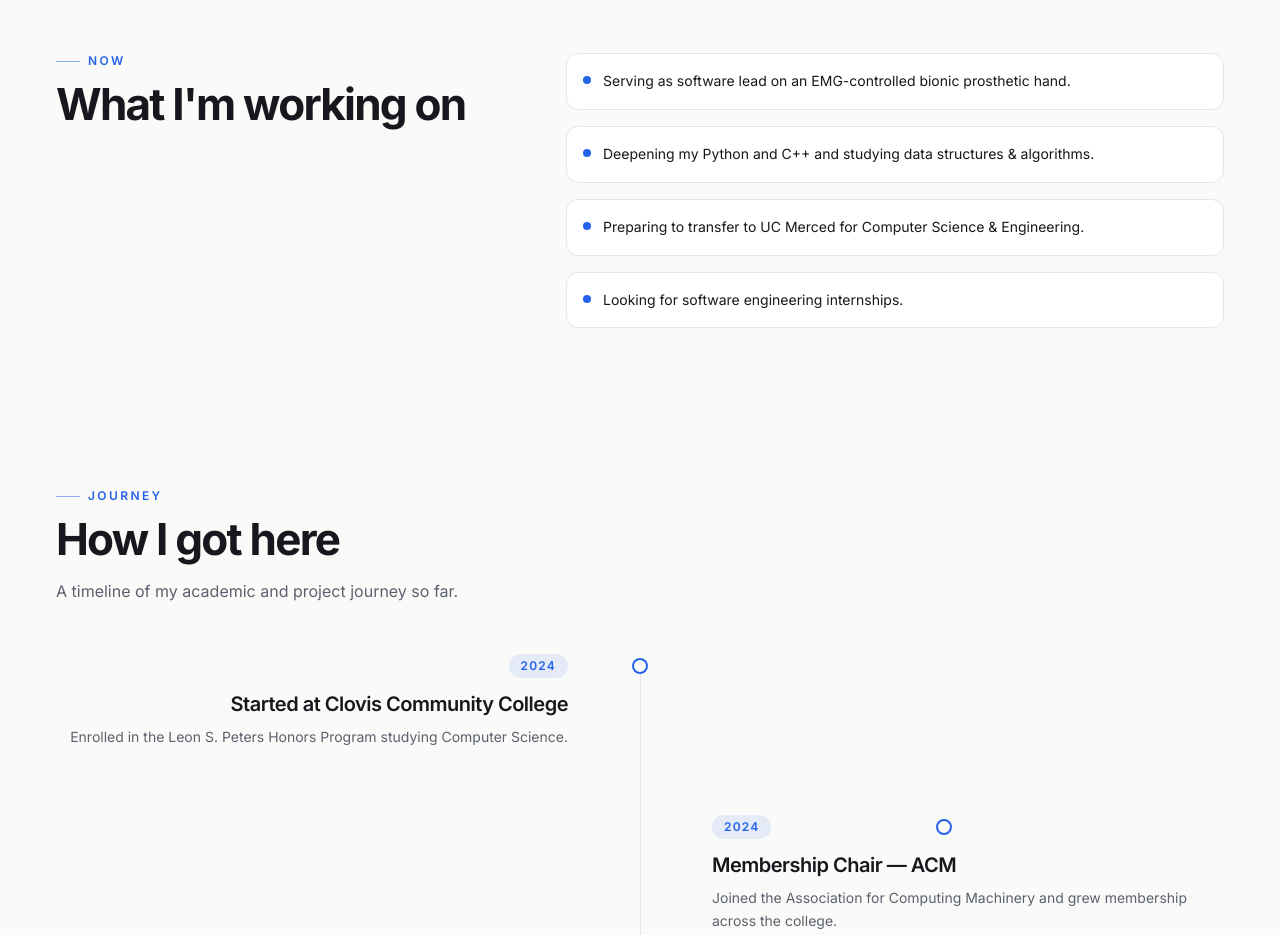
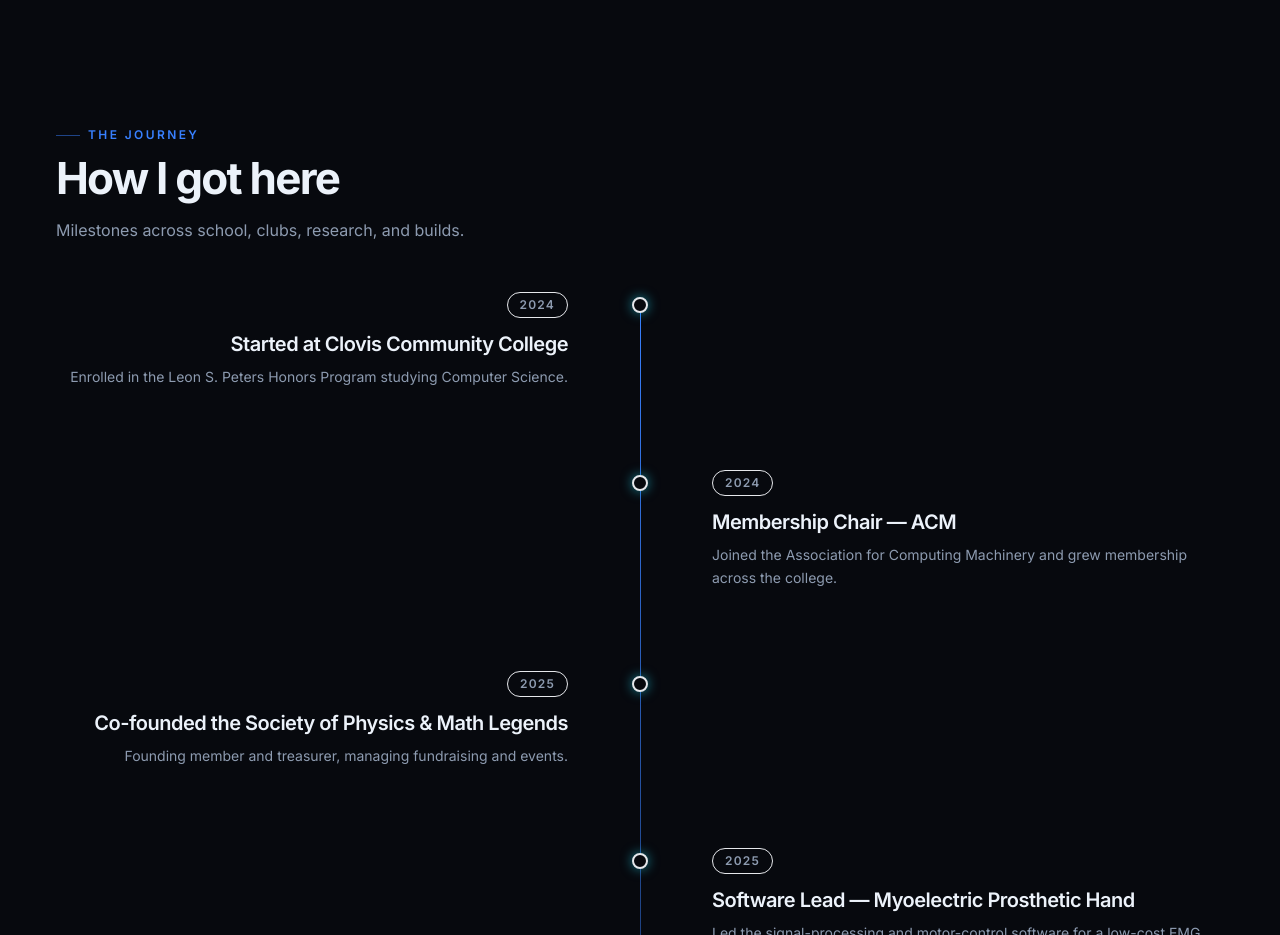
Before and after one commit to Ishanarora35/portfolio, a Next.js app: page / in a window 1280 px wide. Shown: the part 2640-3575 px from the top of the page. Built offline with nearby package versions, Linux system fonts and the light colour scheme.

Commit message:
Add files via upload

```diff
--- a/src/app/globals.css
+++ b/src/app/globals.css
@@ -2,9 +2,23 @@
 @tailwind components;
 @tailwind utilities;
 
-/* Theme tokens. Light is default; the dark class on html flips them. */
-/* RGB triplets so Tailwind opacity modifiers work. */
+/* Electric dark-first theme. Light is a fallback via .light on html. */
 :root {
+  --bg: 7 9 14;
+  --card: 14 18 27;
+  --card-2: 20 26 38;
+  --ink: 236 242 250;
+  --muted: 141 155 176;
+  --line: 30 38 52;
+  --accent: 56 128 255;
+  --accent-hover: 96 165 255;
+  --accent-ink: 4 8 16;
+  --cyan: 34 211 238;
+  --lime: 74 222 128;
+  color-scheme: dark;
+}
+
+.light {
   --bg: 250 250 248;
   --card: 255 255 255;
   --card-2: 244 244 241;
@@ -14,45 +28,47 @@
   --accent: 37 99 235;
   --accent-hover: 29 78 216;
   --accent-ink: 255 255 255;
+  --cyan: 6 148 162;
+  --lime: 22 163 74;
   color-scheme: light;
 }
 
-.dark {
-  --bg: 15 18 22;
-  --card: 23 26 32;
-  --card-2: 30 34 41;
-  --ink: 245 246 247;
-  --muted: 152 161 176;
-  --line: 38 42 49;
-  --accent: 96 165 250;
-  --accent-hover: 59 130 246;
-  --accent-ink: 12 15 20;
-  color-scheme: dark;
+html { scroll-behavior: smooth; }
+body { @apply bg-base text-muted antialiased; }
+::selection { @apply bg-accent/30 text-ink; }
+
+/* Dotted tech grid */
+.bg-grid {
+  background-image: radial-gradient(circle at 1px 1px, rgb(var(--ink) / 0.06) 1px, transparent 0);
+  background-size: 34px 34px;
+}
+/* Line grid for hero */
+.bg-lines {
+  background-image:
+    linear-gradient(to right, rgb(var(--accent) / 0.06) 1px, transparent 1px),
+    linear-gradient(to bottom, rgb(var(--accent) / 0.06) 1px, transparent 1px);
+  background-size: 56px 56px;
+  mask-image: radial-gradient(ellipse 70% 60% at 50% 0%, #000 40%, transparent 100%);
+}
+/* Gradient text */
+.text-gradient {
+  background-image: linear-gradient(100deg, rgb(var(--accent)), rgb(var(--cyan)) 55%, rgb(var(--lime)));
+  background-size: 200% auto;
+  -webkit-background-clip: text;
+  background-clip: text;
+  color: transparent;
+  animation: shimmer 8s linear infinite;
+}
+/* Glow ring on hover for tags */
+.glow-tag {
+  transition: box-shadow .25s ease, border-color .25s ease, color .25s ease;
+}
+.glow-tag:hover {
+  color: rgb(var(--cyan));
+  border-color: rgb(var(--cyan) / 0.6);
+  box-shadow: 0 0 0 1px rgb(var(--cyan) / 0.3), 0 0 18px rgb(var(--cyan) / 0.25);
 }
 
-html {
-  scroll-behavior: smooth;
-}
-
-body {
-  @apply bg-base text-muted antialiased;
-}
-
-::selection {
-  @apply bg-accent/20 text-ink;
-}
-
-.bg-grid {
-  background-image: radial-gradient(circle at 1px 1px, rgb(var(--ink) / 0.05) 1px, transparent 0);
-  background-size: 32px 32px;
-}
-
-::-webkit-scrollbar {
-  width: 10px;
-}
-::-webkit-scrollbar-track {
-  background: transparent;
-}
-::-webkit-scrollbar-thumb {
-  @apply rounded-full bg-line;
-}
+::-webkit-scrollbar { width: 10px; }
+::-webkit-scrollbar-track { background: transparent; }
+::-webkit-scrollbar-thumb { @apply rounded-full bg-line; }
--- a/src/app/layout.tsx
+++ b/src/app/layout.tsx
@@ -19,10 +19,10 @@ export const metadata: Metadata = {
     "Ishan Arora",
     "Software Engineer",
     "Computer Science",
+    "Robotics",
+    "Embedded Systems",
     "Portfolio",
-    "Embedded Systems",
     "Next.js",
-    "React",
   ],
   authors: [{ name: site.name }],
   creator: site.name,
@@ -41,11 +41,11 @@ export const metadata: Metadata = {
   robots: { index: true, follow: true },
 };
 
-// Light is the default. Add `.dark` before paint only if the user chose it.
+// Dark is the default. Add `.light` before paint only if the user chose it.
 const themeScript = `
   try {
-    if (localStorage.getItem('theme') === 'dark') {
-      document.documentElement.classList.add('dark');
+    if (localStorage.getItem('theme') === 'light') {
+      document.documentElement.classList.add('light');
     }
   } catch (e) {}
 `;
@@ -60,7 +60,7 @@ export default function RootLayout({
       <head>
         <script dangerouslySetInnerHTML={{ __html: themeScript }} />
       </head>
-      <body className="flex min-h-screen flex-col font-sans selection:bg-accent/20">
+      <body className="flex min-h-screen flex-col font-sans selection:bg-accent/30">
         <Navbar />
         <main className="flex-1">{children}</main>
         <Footer />
--- a/src/app/page.tsx
+++ b/src/app/page.tsx
@@ -1,28 +1,46 @@
-import { ArrowRight, GraduationCap, MapPin, Mail } from "lucide-react";
+import { ArrowRight, FlaskConical, Rocket, Trophy, Sparkles } from "lucide-react";
 import Hero from "@/components/Hero";
 import Section, { SectionHeading } from "@/components/Section";
 import ProjectCard from "@/components/ProjectCard";
-import SkillBadge from "@/components/SkillBadge";
 import Reveal from "@/components/Reveal";
 import Button from "@/components/Button";
 import { featuredProjects } from "@/data/projects";
 import { skills } from "@/data/skills";
-import { site, now, journey } from "@/data/site";
+import { now, journey } from "@/data/site";
+
+const beyond = [
+  {
+    icon: Trophy,
+    tag: "Research",
+    title: "Honors Research Symposium",
+    body: "Authored & presented \"The Algorithm Behind the Divide\" on how recommendation algorithms drive political polarization — at the Central Valley Honors Research Symposium.",
+  },
+  {
+    icon: Sparkles,
+    tag: "Leadership",
+    title: "Clubs & Teams",
+    body: "Membership Chair of ACM, founding Treasurer of the Society of Physics & Math Legends, and software lead on the Engineering Club's prosthetic-arm team.",
+  },
+  {
+    icon: Rocket,
+    tag: "Community",
+    title: "Giving Back",
+    body: "100+ volunteer hours at Poverello House and 130+ hours tutoring — recognized with the President's Volunteer Service Award.",
+  },
+];
 
 export default function Home() {
-  const primarySkills = skills.slice(0, 4);
-
   return (
     <>
       <Hero />
 
-      {/* Featured Projects */}
-      <Section className="py-20">
+      {/* In the Lab — featured projects */}
+      <Section className="py-24">
         <Reveal>
           <SectionHeading
-            eyebrow="Featured Projects"
-            title="Selected work"
-            description="A few projects that show what I've been building and researching."
+            eyebrow="In the Lab"
+            title="Things I've built"
+            description="Hardware, software, and research projects where I turned an idea into something that runs."
           />
         </Reveal>
         <div className="grid gap-6 sm:grid-cols-2">
@@ -39,20 +57,51 @@ export default function Home() {
         </div>
       </Section>
 
-      {/* Currently */}
-      <Section className="py-20">
+      {/* The Journey — timeline */}
+      <Section className="py-24">
+        <Reveal>
+          <SectionHeading
+            eyebrow="The Journey"
+            title="How I got here"
+            description="Milestones across school, clubs, research, and builds."
+          />
+        </Reveal>
+        <div className="relative mt-4">
+          <div aria-hidden className="absolute left-[7px] top-2 bottom-2 w-px bg-gradient-to-b from-accent via-cyan to-lime md:left-1/2" />
+          <div className="space-y-14 md:space-y-20">
+            {journey.map((item, i) => (
+              <Reveal key={i} delay={i * 0.04}>
+                <div className="relative grid gap-4 md:grid-cols-2 md:gap-12">
+                  <span aria-hidden className="absolute left-0 top-1.5 h-4 w-4 rounded-full border-2 border-cyan bg-base shadow-[0_0_12px_rgb(var(--cyan)/0.6)] md:left-1/2 md:-translate-x-1/2" />
+                  <div className={i % 2 === 0 ? "pl-8 md:pl-0 md:pr-12 md:text-right" : "pl-8 md:col-start-2 md:pl-12"}>
+                    <span className="inline-block rounded-full border border-cyan/40 bg-cyan/10 px-3 py-1 text-xs font-semibold uppercase tracking-widest text-cyan">
+                      {item.year}
+                    </span>
+                    <h3 className="mt-3 text-xl font-semibold tracking-tight text-ink">{item.title}</h3>
+                    <p className="mt-2 text-sm leading-relaxed text-muted">{item.detail}</p>
+                  </div>
+                </div>
+              </Reveal>
+            ))}
+          </div>
+        </div>
+      </Section>
+
+      {/* On the Horizon — now / current work */}
+      <Section className="py-24">
         <div className="grid gap-10 lg:grid-cols-[1fr_1.4fr]">
           <Reveal>
-            <SectionHeading eyebrow="Now" title="What I'm working on" />
+            <SectionHeading
+              eyebrow="On the Horizon"
+              title="What's next"
+              description="Current builds, learning, and the road to UC Merced."
+            />
           </Reveal>
           <Reveal delay={0.05}>
             <ul className="space-y-4">
               {now.map((item, i) => (
-                <li
-                  key={i}
-                  className="flex items-start gap-3 rounded-xl border border-line bg-card p-4"
-                >
-                  <span className="mt-1.5 h-2 w-2 shrink-0 rounded-full bg-accent" />
+                <li key={i} className="flex items-start gap-3 rounded-xl border border-line bg-card p-4 transition-colors hover:border-accent/50">
+                  <FlaskConical className="mt-0.5 shrink-0 text-cyan" size={18} />
                   <span className="text-sm leading-relaxed text-ink">{item}</span>
                 </li>
               ))}
@@ -61,140 +110,67 @@ export default function Home() {
         </div>
       </Section>
 
-      {/* Journey timeline — spacious two-column layout */}
-      <Section className="py-20">
+      {/* Beyond the Build — leadership / research / community */}
+      <Section className="py-24">
         <Reveal>
           <SectionHeading
-            eyebrow="Journey"
-            title="How I got here"
-            description="A timeline of my academic and project journey so far."
+            eyebrow="Beyond the Build"
+            title="Leadership, research & impact"
+            description="The work that happens around the code."
           />
         </Reveal>
-
-        <div className="relative mt-4">
-          {/* vertical line */}
-          <div
-            aria-hidden
-            className="absolute left-[7px] top-2 bottom-2 w-px bg-line md:left-1/2"
-          />
-          <div className="space-y-12 md:space-y-16">
-            {journey.map((item, i) => (
-              <Reveal key={i} delay={i * 0.04}>
-                <div
-                  className={`relative grid gap-4 md:grid-cols-2 md:gap-12 ${
-                    i % 2 === 0 ? "" : "md:[&>*:first-child]:col-start-2"
-                  }`}
-                >
-                  {/* node */}
-                  <span
-                    aria-hidden
-                    className="absolute left-0 top-1.5 h-4 w-4 -translate-x-[0px] rounded-full border-2 border-accent bg-base md:left-1/2 md:-translate-x-1/2"
-                  />
-                  <div
-                    className={`pl-8 md:pl-0 ${
-                      i % 2 === 0 ? "md:pr-12 md:text-right" : "md:col-start-2 md:pl-12"
-                    }`}
-                  >
-                    <span className="inline-block rounded-full bg-accent/10 px-3 py-1 text-xs font-semibold uppercase tracking-widest text-accent">
-                      {item.year}
-                    </span>
-                    <h3 className="mt-3 text-xl font-semibold tracking-tight text-ink">
-                      {item.title}
-                    </h3>
-                    <p className="mt-2 text-sm leading-relaxed text-muted">
-                      {item.detail}
-                    </p>
-                  </div>
-                </div>
-              </Reveal>
-            ))}
-          </div>
+        <div className="grid gap-6 md:grid-cols-3">
+          {beyond.map((b, i) => (
+            <Reveal key={b.title} delay={i * 0.06}>
+              <div className="h-full rounded-2xl border border-line bg-card p-6 transition-all hover:-translate-y-1 hover:border-accent/50">
+                <span className="inline-flex h-11 w-11 items-center justify-center rounded-xl bg-accent/10 text-accent">
+                  <b.icon size={20} />
+                </span>
+                <p className="mt-4 text-xs font-semibold uppercase tracking-widest text-cyan">{b.tag}</p>
+                <h3 className="mt-1 text-lg font-semibold text-ink">{b.title}</h3>
+                <p className="mt-2 text-sm leading-relaxed text-muted">{b.body}</p>
+              </div>
+            </Reveal>
+          ))}
         </div>
       </Section>
 
-      {/* Skills */}
-      <Section className="py-20">
+      {/* Skills — interactive grid */}
+      <Section className="py-24">
         <Reveal>
-          <SectionHeading eyebrow="Skills" title="Technologies I work with" />
+          <SectionHeading eyebrow="Toolkit" title="Skills & technologies" />
         </Reveal>
-        <div className="grid gap-8 sm:grid-cols-2">
-          {primarySkills.map((group, i) => (
+        <div className="grid gap-6 sm:grid-cols-2 lg:grid-cols-4">
+          {skills.map((group, i) => (
             <Reveal key={group.category} delay={i * 0.05}>
-              <div>
-                <h3 className="mb-3 text-sm font-medium text-muted">
+              <div className="h-full rounded-2xl border border-line bg-card p-6">
+                <h3 className="mb-4 text-sm font-semibold uppercase tracking-widest text-cyan">
                   {group.category}
                 </h3>
                 <div className="flex flex-wrap gap-2">
                   {group.items.map((item) => (
-                    <SkillBadge key={item} label={item} />
+                    <span key={item} className="glow-tag cursor-default rounded-lg border border-line bg-base/60 px-3 py-1.5 text-sm text-ink">
+                      {item}
+                    </span>
                   ))}
                 </div>
               </div>
             </Reveal>
           ))}
         </div>
-        <div className="mt-10">
-          <Button href="/skills" variant="secondary">
-            See all skills <ArrowRight size={16} />
-          </Button>
-        </div>
-      </Section>
-
-      {/* Experience snapshot */}
-      <Section className="py-20">
-        <Reveal>
-          <SectionHeading eyebrow="Experience" title="Education & involvement" />
-        </Reveal>
-        <div className="grid gap-4 sm:grid-cols-3">
-          {[
-            {
-              icon: GraduationCap,
-              label: "Education",
-              value: "CS @ Clovis Community College (Honors)",
-              sub: "Transferring to UC Merced — CS & Engineering",
-            },
-            {
-              icon: MapPin,
-              label: "Based in",
-              value: site.location,
-              sub: "Open to internships",
-            },
-            {
-              icon: Mail,
-              label: "Contact",
-              value: site.email,
-              sub: "Let's build something",
-            },
-          ].map((card, i) => (
-            <Reveal key={card.label} delay={i * 0.05}>
-              <div className="h-full rounded-xl border border-line bg-card p-5">
-                <card.icon className="mb-3 text-accent" size={20} />
-                <p className="text-xs uppercase tracking-wide text-muted">
-                  {card.label}
-                </p>
-                <p className="mt-1 text-sm font-medium text-ink">{card.value}</p>
-                <p className="mt-1 text-sm text-muted">{card.sub}</p>
-              </div>
-            </Reveal>
-          ))}
-        </div>
-        <div className="mt-10">
-          <Button href="/experience" variant="secondary">
-            View full experience <ArrowRight size={16} />
-          </Button>
-        </div>
       </Section>
 
       {/* Contact CTA */}
-      <Section className="py-20">
+      <Section className="py-24">
         <Reveal>
-          <div className="overflow-hidden rounded-2xl border border-line bg-card px-6 py-14 text-center sm:px-12">
-            <h2 className="text-3xl font-bold tracking-tight text-ink sm:text-4xl">
-              Let&apos;s work together
+          <div className="relative overflow-hidden rounded-3xl border border-line bg-card px-6 py-16 text-center sm:px-12">
+            <div aria-hidden className="pointer-events-none absolute -top-24 left-1/2 h-64 w-64 -translate-x-1/2 rounded-full bg-accent/20 blur-[120px]" />
+            <p className="text-sm font-semibold uppercase tracking-[0.3em] text-cyan">Let&apos;s build something</p>
+            <h2 className="mx-auto mt-3 max-w-2xl text-3xl font-bold tracking-tight text-ink sm:text-5xl">
+              Have a project, a team, or an internship?
             </h2>
-            <p className="mx-auto mt-3 max-w-xl text-muted">
-              I&apos;m looking for software engineering internships and always
-              happy to talk about interesting projects.
+            <p className="mx-auto mt-4 max-w-xl text-muted">
+              I&apos;m looking for software engineering internships and always up for building something ambitious.
             </p>
             <div className="mt-8 flex flex-wrap justify-center gap-3">
               <Button href="/contact">
```
